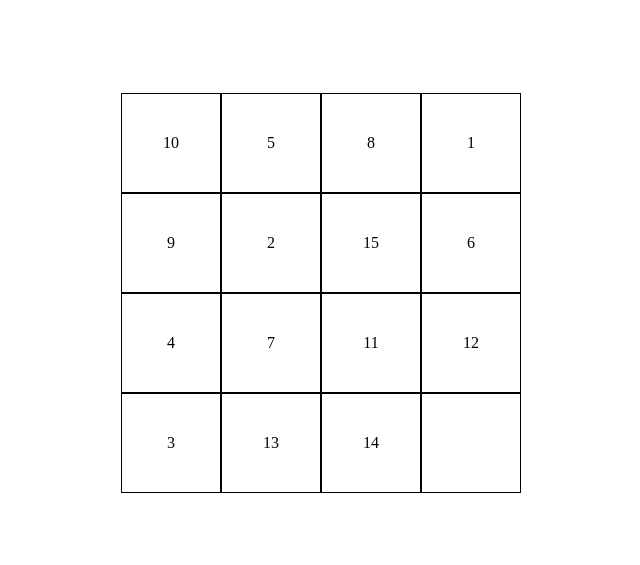
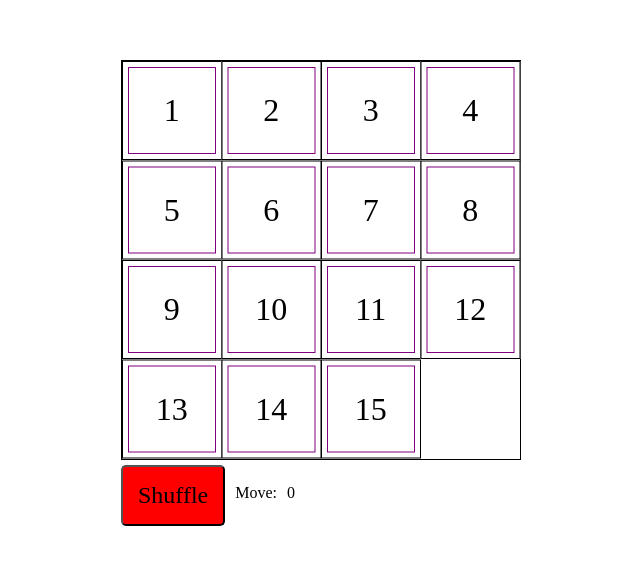
Before and after one commit to DzmitrySm/dzmitrysm-JSFE2022Q3, a website: page Codejam-Gem-Puzzle/src/index.html in a window 1280 px wide. Shown: the part 107-672 px from the top of the page, without its empty margins (319-959 px from the left). Drawn offline with Linux system fonts and the light colour scheme.

Commit message:
feat: add button for shuffle game field, add move counter, do correct algorithm for changing position

```diff
--- a/Codejam-Gem-Puzzle/src/index.js
+++ b/Codejam-Gem-Puzzle/src/index.js
@@ -5,25 +5,134 @@ body.append(container);
 const playArea = document.createElement('div');
 playArea.className = 'wrapper-play-area';
 container.append(playArea);
+const wrapperButtons = document.createElement('div');
+wrapperButtons.className = 'wrapper-buttons';
+container.append(wrapperButtons);
+const buttonShuffle = document.createElement('button');
+buttonShuffle.className = 'shuffle-button';
+buttonShuffle.textContent = 'Shuffle';
+wrapperButtons.append(buttonShuffle);
+const textMoveGame = document.createElement('span')
+textMoveGame.className = 'text-move'
+textMoveGame.textContent = 'Move: ';
+wrapperButtons.append(textMoveGame);
+const countMoveGame = document.createElement('span')
+countMoveGame.className = 'count-move';
+countMoveGame.textContent = 0;
+wrapperButtons.append(countMoveGame);
 
 function addItems() {
   for (let i = 0; i < 16; i++) {
     const item = document.createElement('div');
+    const spanItem = document.createElement('span');
     item.className = 'puzzle-item';
+    spanItem.className = 'span-item';
+    spanItem.innerHTML = i + 1;
     playArea.append(item);
+    item.append(spanItem);
   }
 }
+addItems();
+const divItems = document.querySelectorAll('.puzzle-item');
+const items = document.querySelectorAll('.span-item');
+const arrItems = Array.from(items);
+function getArrayOfNumbers() {
+  for (let i = 0; i < arrItems.length; i++) {
+    arrItems[i] = +arrItems[i].innerHTML;
+  }
+  return arrItems;
+}
+const arr = getArrayOfNumbers();
 
-addItems();
+let matrix = addMatrix(arr);
+
+function addMatrix(arr) {
+  const matrix = [[], [], [], []];
+  let x = 0;
+  let y = 0;
+  for (let i = 0; i < arr.length; i++) {
+    if (x > 3) {
+      y++
+      x = 0;
+    }
+    matrix[y][x] = arr[i];
+    x++
+  }
+  return matrix;
+}
+
+function setStylesTransformItem(item, x, y) {
+  const shiftItem = 100;
+  item.style.transform = `translate3D(${shiftItem * x}%,${shiftItem * y}%, 0 )`;
+}
+
+function setPositionItems(matrix) {
+  for (let y = 0; y < matrix.length; y++) {
+    for (let x = 0; x < matrix[y].length; x++) {
+      const item = divItems[matrix[y][x] - 1];
+      setStylesTransformItem(item, x, y);
+    }
+  }
+}
+setPositionItems(matrix);
+
+divItems[divItems.length - 1].style.display = 'none';
+
+function shuffleArr() {
+  return arr.sort(() => Math.random() - 0.5);
+}
+
+buttonShuffle.addEventListener('click', () => {
+  const shuffledArr = shuffleArr(matrix.flat());
+  matrix = addMatrix(shuffledArr);
+  setPositionItems(matrix);
+  countMoveGame.textContent = 0;
+});
 
 
-let arr = [1, 2, 3, 4, 5, 6, 7, 8, 9, 10, 11, 12, 13, 14, 15];
-let shufleArr = arr.sort(() => Math.random() - 0.5)
+//ChangePosition by click
+playArea.addEventListener('click', (event) => {
+  if (!event.target.closest('div') || +event.target.closest('div').textContent === 16) {
+    return;
+  }
+  const numberOfItem = +event.target.closest('div').textContent;
+  const itemPosition = findPositionByNumber(numberOfItem, matrix);
+  const indexEmptyItem = 16;
+  const emptyItemPosition = findPositionByNumber(indexEmptyItem, matrix);
+  const isChangePosition = changePosition(itemPosition, emptyItemPosition);
+  if (isChangePosition) {
+    movePuzzle(itemPosition, emptyItemPosition, matrix);
+    setPositionItems(matrix);
+    countMoveGame.textContent = +countMoveGame.textContent + 1;
+  }
+})
 
-function shufleNumbers() {
-  let item = document.querySelectorAll('.puzzle-item')
-  for (let i = 0; i < shufleArr.length; i++) {
-    item[i].innerHTML = shufleArr[i];
+
+function findPositionByNumber(number, matrix) {
+  for (let y = 0; y < matrix.length; y++) {
+    for (let x = 0; x < matrix[y].length; x++) {
+      if (matrix[y][x] === number) {
+
+        return { x, y };
+      }
+    }
+   }
+   return null;
+}
+
+function changePosition(coord1, coord2) {
+  if (coord1 === null) {
+    return;
   }
+  const diffX = Math.abs(coord1.x - coord2.x);
+  const diffY = Math.abs(coord1.y - coord2.y);
+  return (diffX === 1 || diffY === 1) && (coord1.x === coord2.x || coord1.y === coord2.y);
+
 }
-shufleNumbers()
+
+
+function movePuzzle(coord1, coord2, matrix) {
+  const coord1Number = matrix[coord1.y][[coord1.x]];
+  matrix[coord1.y][[coord1.x]] = matrix[coord2.y][[coord2.x]];
+  matrix[coord2.y][[coord2.x]] = coord1Number;
+}
--- a/Codejam-Gem-Puzzle/src/style.scss
+++ b/Codejam-Gem-Puzzle/src/style.scss
@@ -3,12 +3,13 @@
 }
 
 .wrapper {
-  max-width: 100%;
+  max-width: 400px;
   height: 100vh;
   margin: 0 auto;
   display: flex;
   justify-content: center;
   align-items: center;
+  flex-direction: column;
 }
 
 .wrapper-play-area {
@@ -17,13 +18,50 @@
   width: 400px;
   height: 400px;
   background-color: white;
+  position: relative;
+  border: 1px solid black;
 
 }
 
 .puzzle-item {
-  width: 100px;
+  position: absolute;
+  top: 0;
+  left: 0;
+  width: 25%;
+  height: 25%;
   border: 1px solid black;
   display: flex;
   justify-content: center;
   align-items: center;
+  background: white;
+  font-size: 32px;
+  cursor: pointer;
+  transition: all 1s ease-in-out;
+  user-select: none;
 }
+
+.span-item {
+  display: flex;
+  justify-content: center;
+  align-items: center;
+  width: 90%;
+  height: 90%;
+  border: 1px solid purple;
+}
+
+.shuffle-button {
+  margin-top: 5px;
+  display: block;
+  background: red;
+  border-radius: 5px;
+  padding: 15px;
+  font-size: 24px;
+  cursor: pointer;
+}
+
+.wrapper-buttons {
+  display: flex;
+  align-items: center;
+  align-self: flex-start;
+  gap: 10px;
+}
```
Also changed, not shown: Codejam-Gem-Puzzle/src/style.css, 1 other file.
